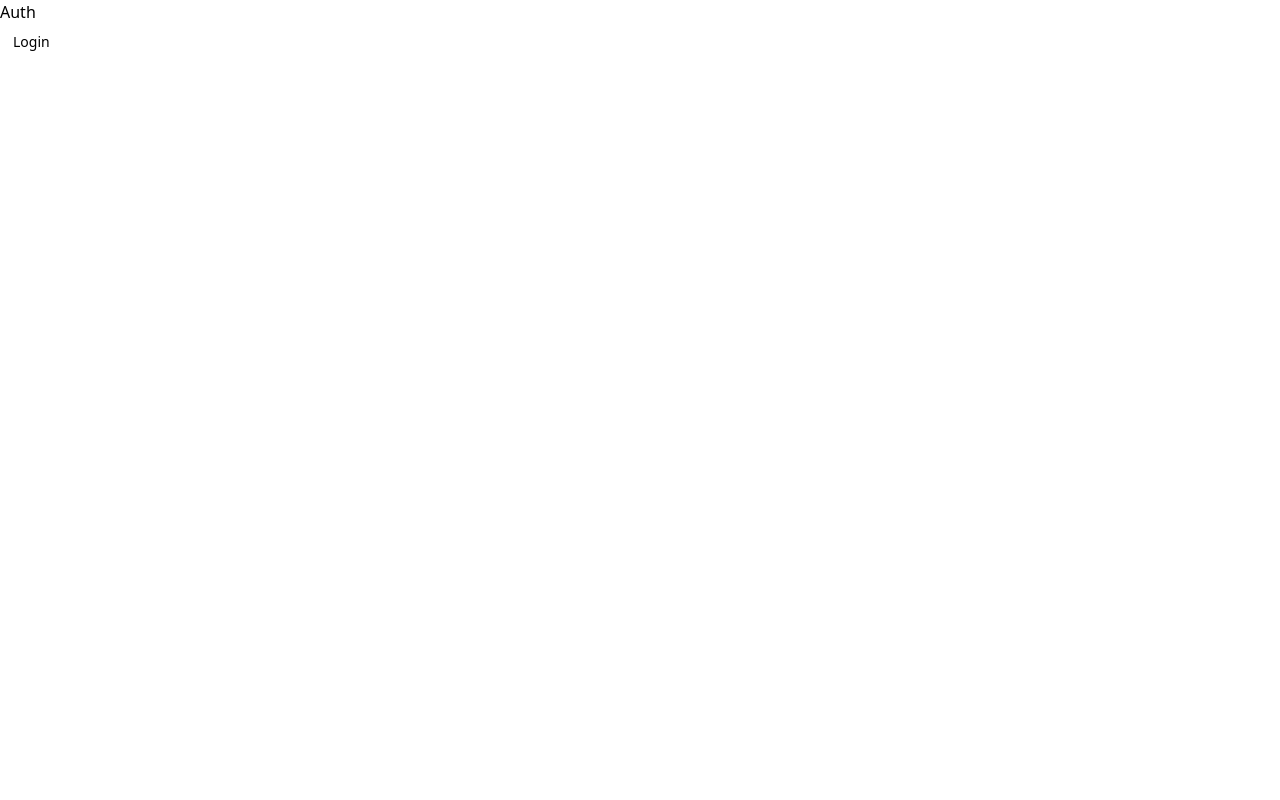
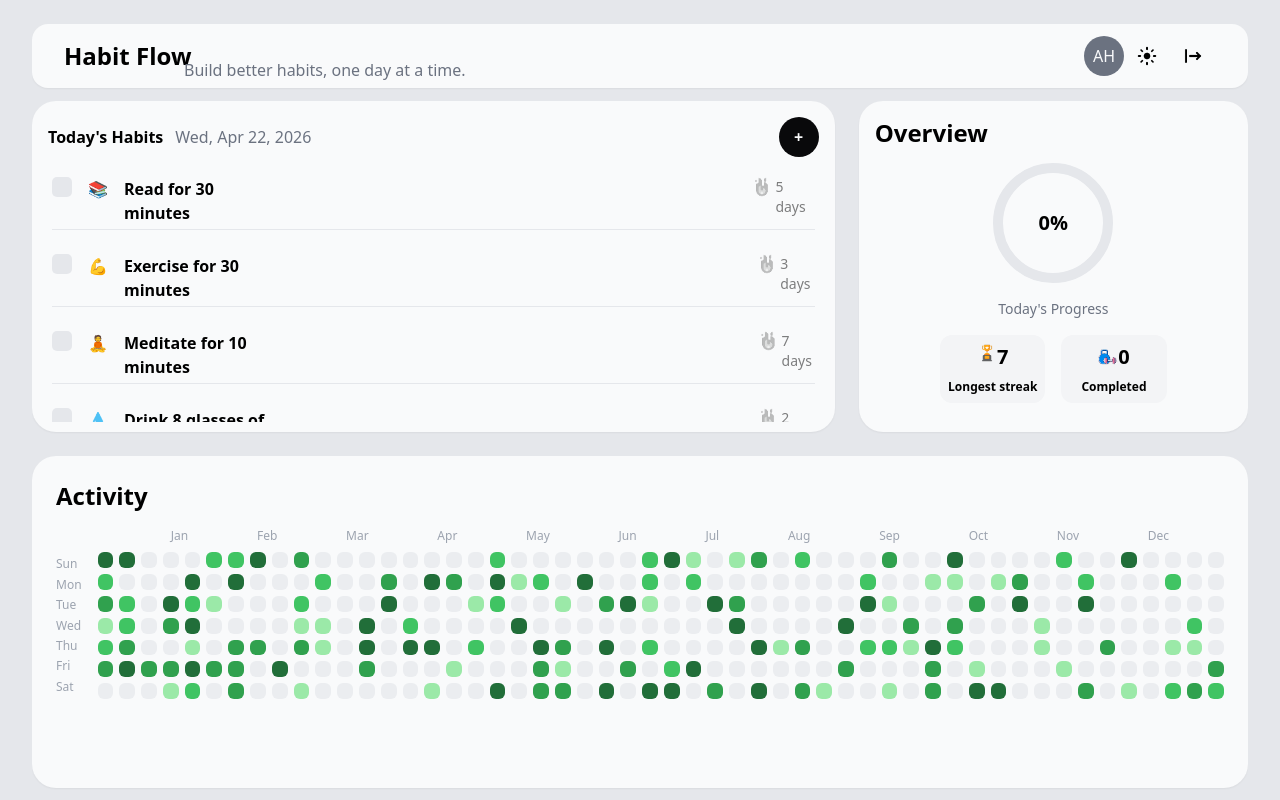
Before and after one commit to ahmedhesham001/habit-tracker-proj, a React (Vite) app: page / in a window 1280 px wide. Built offline with nearby package versions, Linux system fonts and the light colour scheme.

Commit message:
Ignore Auth Page

```diff
--- a/src/Auth.jsx
+++ /dev/null
@@ -1,13 +0,0 @@
-import { useNavigate } from "react-router-dom"
-import { Button } from "@/components/ui/button"
-function Auth() {
-  const navigate = useNavigate()
-    return (
-        <div>
-            <h1>Auth</h1>
-            <Button onClick={() => navigate("/dashboard")}>Login</Button>
-        </div>
-    )
-}
-
-export default Auth
--- a/src/main.jsx
+++ b/src/main.jsx
@@ -1,7 +1,6 @@
 import { StrictMode } from 'react'
 import { createRoot } from 'react-dom/client'
 import './index.css'
-import Auth from './Auth.jsx'
 import Dashboard from './Dashboard.jsx'
 import { BrowserRouter, Routes, Route } from 'react-router-dom'
 
@@ -9,8 +8,7 @@ createRoot(document.getElementById('root')).render(
   <StrictMode>
     <BrowserRouter>
       <Routes>
-        <Route path="/" element={<Auth />} />
-        <Route path="/dashboard" element={<Dashboard />} />
+        <Route path="/" element={<Dashboard />} />
       </Routes>
     </BrowserRouter>
   </StrictMode>,
```
